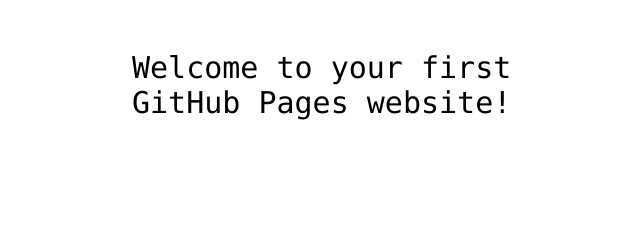
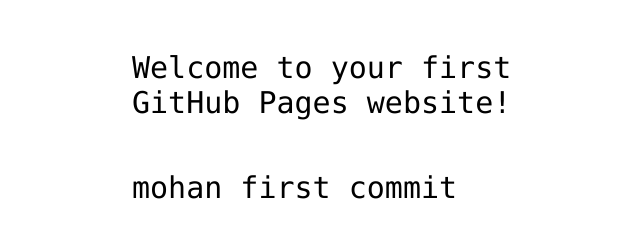
Before and after one commit to vmpmohan123/HelloWorld, a plain HTML site: page index.html in a window 1280 px wide. Shown: the whole page, without its empty margins (308-948 px from the left). Drawn offline with Linux system fonts and the light colour scheme.

Commit message:
ssecond commit

```diff
--- a/index.html
+++ b/index.html
@@ -10,6 +10,6 @@
 <body>
 
 <p>Welcome to your first GitHub Pages website!</p>
-
+<p>mohan first commit</p>
 </body>
 </html>
```
Also changed, not shown: 1 other file.
